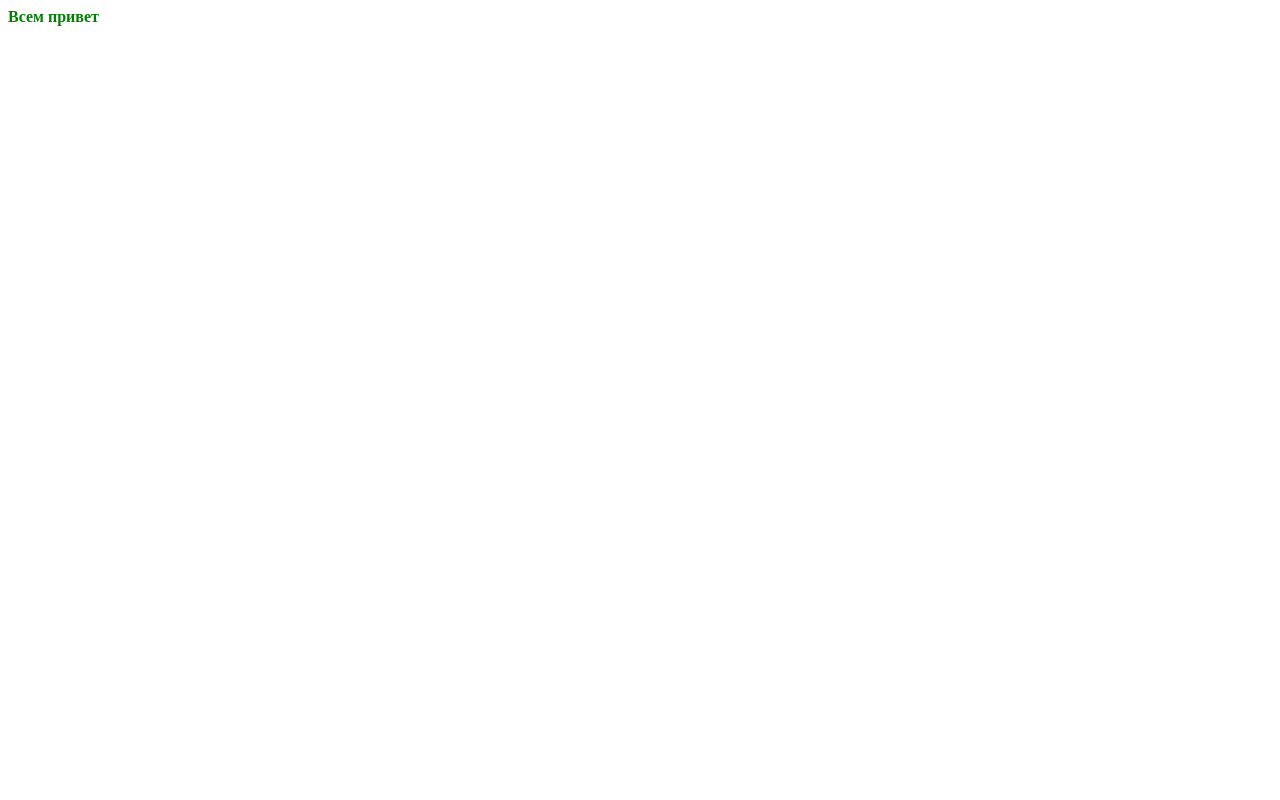
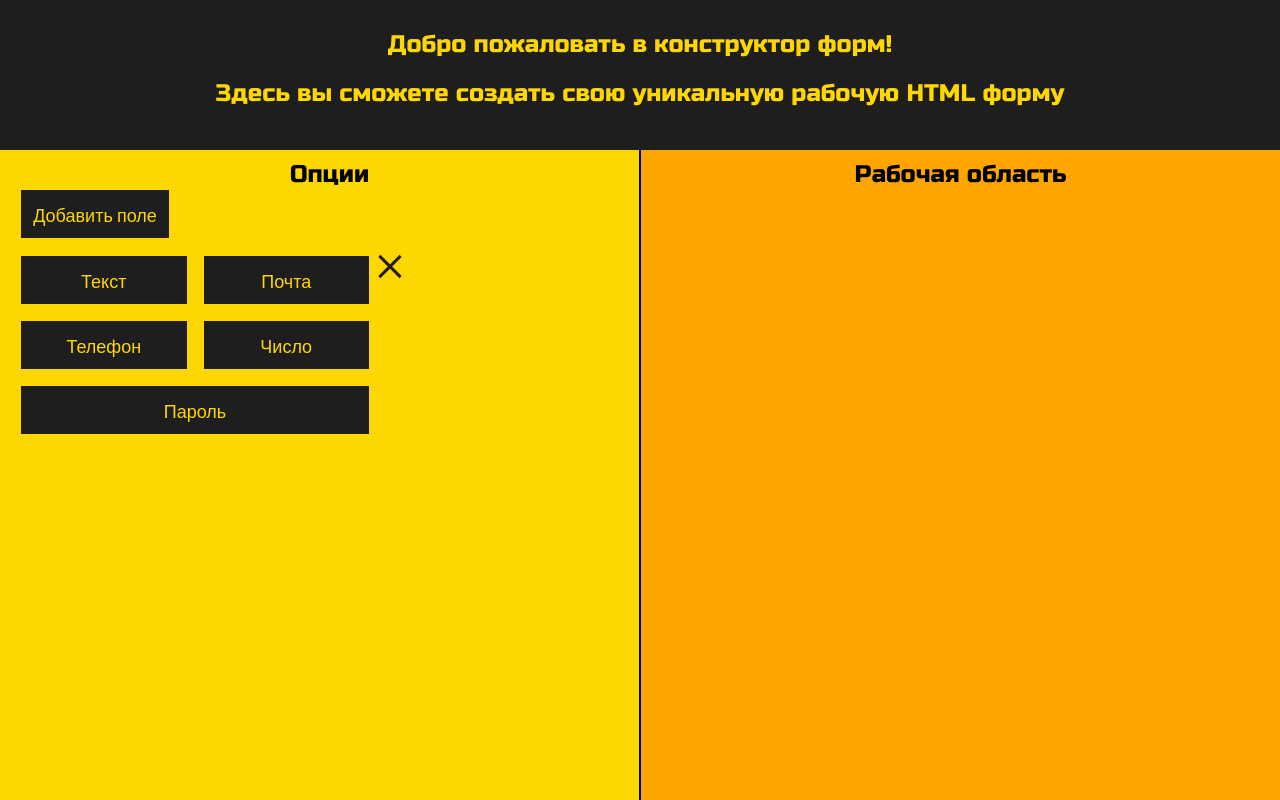
Before and after one commit to Anerron/form-builder, a plain HTML site: page index.html in a window 1280 px wide. Drawn offline with nearby package versions, Linux system fonts and the light colour scheme.

Commit message:
Working on UI

```diff
--- a/index.html
+++ b/index.html
@@ -3,10 +3,42 @@
 <head>
     <meta charset="UTF-8">
     <meta name="viewport" content="width=device-width, initial-scale=1.0">
-    <link rel="stylesheet" href="style.css">
+	<link rel="preconnect" href="https://fonts.googleapis.com">
+	<link rel="preconnect" href="https://fonts.gstatic.com" crossorigin>
+	<link href="https://fonts.googleapis.com/css2?family=Oswald:wght@200..700&family=Russo+One&display=swap" rel="stylesheet">
+    <link rel="stylesheet" href="styles/style.css">
     <title>Document</title>
 </head>
 <body>
-   <strong>Всем привет</strong>
+	<section class="main">
+		<div class="main__top">
+			<h1 class="main__header">Добро пожаловать в конструктор форм!</h1>
+			<h2 class="main__subheader">Здесь вы сможете создать свою уникальную рабочую HTML форму</h2>
+		</div>
+
+		<div class="main__options">
+			<div class="main__options__header">Опции</div>
+
+			<button class="button main__button_add">Добавить поле</button>
+			<div class="main__button_add__list">
+				<ul>
+					<li><button class="button button_li">Текст</button></li>
+					<li><button class="button button_li">Почта</button></li>
+					<li><button class="button button_li">Телефон</button></li>
+					<li><button class="button button_li">Число</button></li>
+					<li class="li_last"><button class="button button_li">Пароль</button></li>
+				</ul>
+				<div class="main__button_add__list__close">
+					<span></span>
+					<span></span>
+				</div>
+			</div>
+
+		</div>
+
+		<div class="main__workspace">
+			<div class="main__workspace__header">Рабочая область</div>
+		</div>
+	</section>
 </body>
 </html>
--- a/style.scss
+++ /dev/null
@@ -1,3 +0,0 @@
-strong {
-    color: green;
-}
--- /dev/null
+++ b/styles/blocks/_section.scss
@@ -0,0 +1,147 @@
+.main {
+    height: 100vh;
+    display: grid;
+    grid-template-rows: 150px 1fr;
+    grid-template-columns: 1fr 1fr;
+
+    .button {
+        font-family: $secondary-font;
+        font-size: 18px;
+        color: $yellow;
+        background-color: $black;
+        min-width: 150px;
+        min-height: 50px;
+        border: 1px solid;
+        cursor: pointer;
+        &:hover {
+            color: $black;
+            background-color: $yellow;
+            border-color: $black;
+            transition: all 0.4s;
+        }
+    }
+    // Стили верха
+    &__top {
+        background-color: rgb(30, 30, 30);
+        padding: 10px;
+        grid-column: 1 / 3;
+    }
+
+    &__header {
+        font-family: $main-font;
+        font-weight: normal;
+        text-align: center;
+        color: $yellow;
+    }
+
+    &__subheader {
+        text-align: center;
+        font-family: $main-font;
+        font-weight: normal;
+        color: rgb(255, 215, 0);
+    }
+
+    // Стили области "Опции"
+    &__options {
+        background-color: $yellow;
+        padding-left: 20px;
+        border-right: 1px solid black;
+
+        &__header {
+            margin-top: 10px;
+            font-family: $main-font;
+            font-size: 24px;
+            text-align: center;
+        }
+    }
+
+    &__button_add {
+        font-family: $secondary-font;
+        font-size: 18px;
+        color: $yellow;
+        background-color: $black;
+        min-width: 150px;
+        min-height: 50px;
+        border: $yellow 2px solid;
+        cursor: pointer;
+        &:hover {
+            color: $black;
+            background-color: $yellow;
+            border-color: $black;
+            transition: all 0.4s;
+        }
+
+        &__list {
+            position: relative;
+            background-color: $yellow;
+            max-width: 350px;
+            ul {
+                width: 100%;
+                padding: 0;
+                color: $yellow;
+                display: grid;
+                grid-template-columns: 1fr 1fr;
+                grid-template-rows: 50px 50px 50px;
+                gap: 15px;
+                align-items: center;
+                justify-items: center;
+            }
+
+            li {
+                width: 100%;
+                height: 100%;
+                font-family: $secondary-font;
+                list-style-type: none;
+                font-size: 18px;
+
+                .button {
+                    width: 100%;
+                    &:hover {
+                        color: $black;
+                        background-color: $yellow;
+                        border: 1px solid $black;
+                        transition: all 0.4s;
+                    }
+                }
+            }
+
+            .li_last {
+                grid-column: 1 / 3;
+            }
+
+            &__close {
+                right: -5px;
+                top: 10px;
+                position: absolute;
+                cursor: pointer;
+
+                span {
+                    position: absolute;
+                    display: block;
+                    content: '';
+                    width: 30px;
+                    height: 3px;
+                    background-color: $black;
+                    transform: rotate(45deg);
+                    &:last-of-type {
+                        top: 0px;
+                        transform: rotate(-45deg);
+                    }
+                }
+            }
+        }
+    }
+
+    //Стили области "Рабочая область"
+    &__workspace {
+        background-color: orange;
+        border-left: 1px solid black;
+
+        &__header {
+            margin-top: 10px;
+            font-family: $main-font;
+            font-size: 24px;
+            text-align: center;
+        }
+    }
+}
--- /dev/null
+++ b/styles/blocks/_variables.scss
@@ -0,0 +1,4 @@
+$yellow: rgb(255, 215, 0);
+$black: rgb(30, 30, 30);
+$main-font: "Russo One", sans-serif;
+$secondary-font: "Oswald", sans-serif;
--- /dev/null
+++ b/styles/style.scss
@@ -0,0 +1,10 @@
+@import 'blocks/variables';
+@import 'blocks/section';
+
+body {
+    margin: 0;
+}
+
+.hidden {
+    display: none;
+}
```
Also changed, not shown: style.css (deleted), styles/style.css (added), 2 other files.
